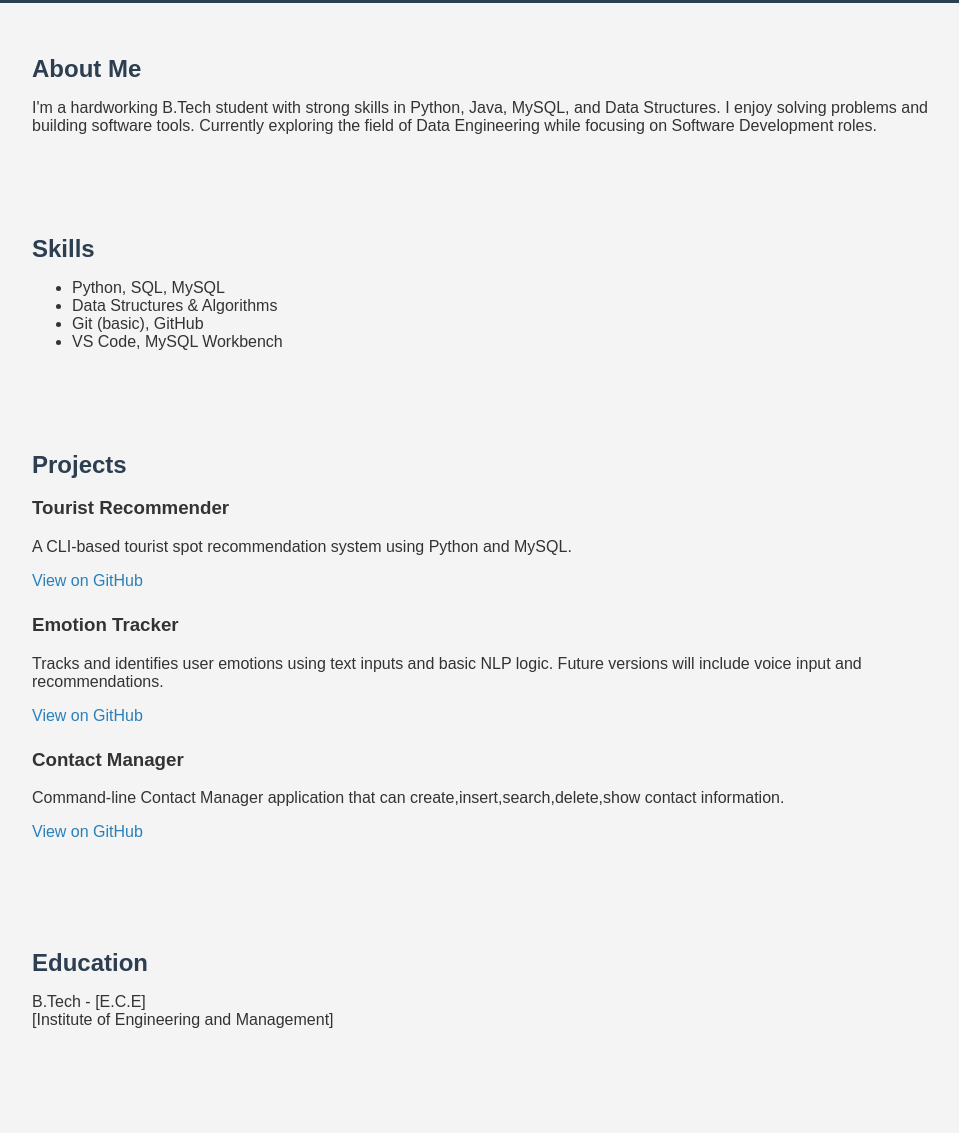
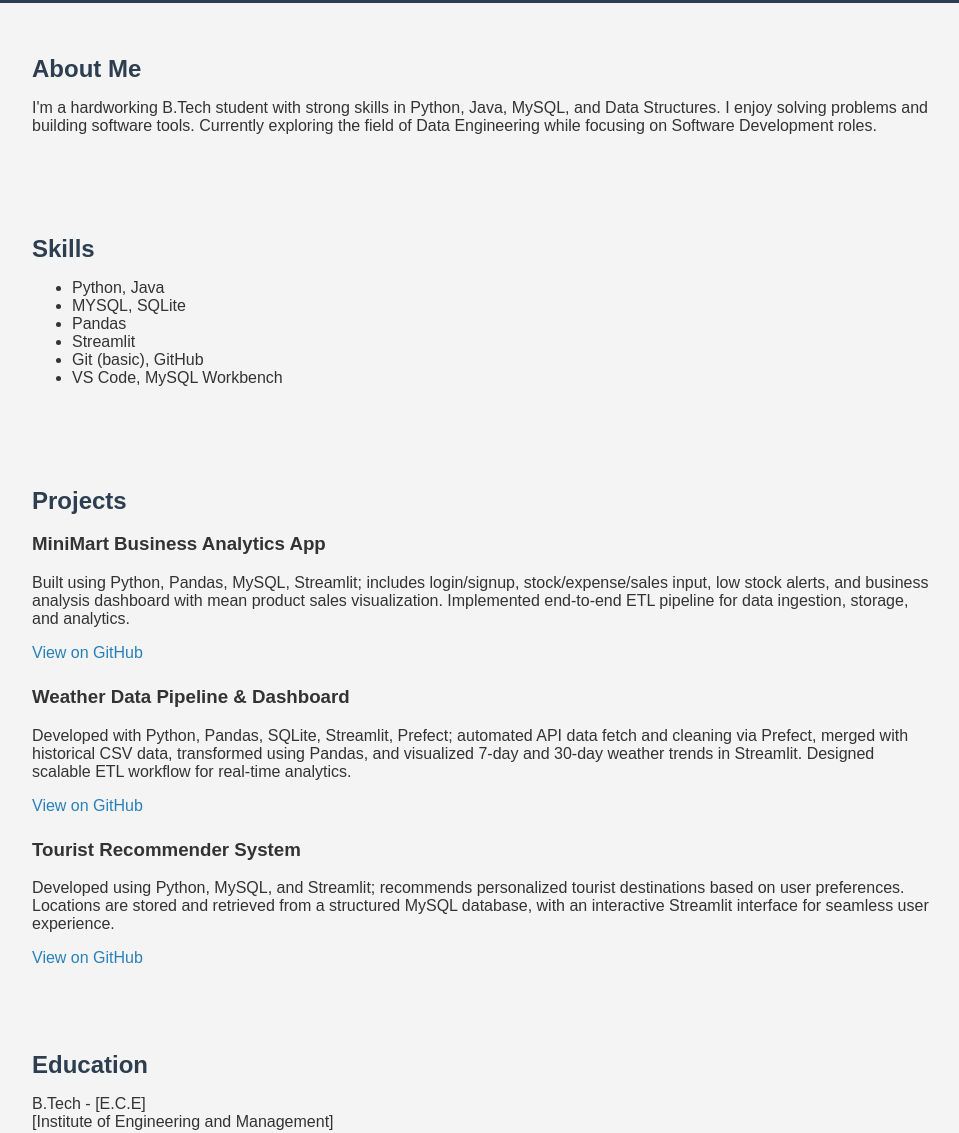
Before and after one commit to abir-codes/portfolio, a plain HTML site: page index.html in a window 1280 px wide. Shown: the part 175-1308 px from the top of the page, without its empty margins (158-1117 px from the left). Drawn offline with Linux system fonts and the light colour scheme.

Commit message:
Update index.html

```diff
--- a/index.html
+++ b/index.html
@@ -54,27 +54,28 @@
   </section> <section>
     <h2>Skills</h2>
     <ul>
-      <li>Python, SQL, MySQL</li>
-      <li>Data Structures & Algorithms</li>
+      <li>Python, Java</li>
+      <li>MYSQL, SQLite</li>
+      <li>Pandas</li>
+      <li>Streamlit</li>
       <li>Git (basic), GitHub</li>
       <li>VS Code, MySQL Workbench</li>
     </ul>
   </section> <section>
     <h2>Projects</h2>
     <div class="project">
-      <h3>Tourist Recommender</h3>
-      <p>A CLI-based tourist spot recommendation system using Python and MySQL.</p>
-      <a href="https://github.com/abir-codes/Tourist-Recommender" target="_blank">View on GitHub</a>
+      <h3>MiniMart Business Analytics App</h3>
+      <p>Built using Python, Pandas, MySQL, Streamlit; includes login/signup, stock/expense/sales input, low stock alerts, and business analysis dashboard with mean product sales visualization. Implemented end-to-end ETL pipeline for data ingestion, storage, and analytics. </p>
+      <a href="https://github.com/abir-codes/Minimart-Application" target="_blank">View on GitHub</a>
     </div><div class="project">
-  <h3>Emotion Tracker</h3>
-  <p>Tracks and identifies user emotions using text inputs and basic NLP logic. Future versions will include voice input and recommendations.</p>
-  <a href="https://github.com/abir-codes/emotion-tracker-python" target="_blank">View on GitHub</a>
+
+  <h3>Weather Data Pipeline & Dashboard</h3>
+  <p>Developed with Python, Pandas, SQLite, Streamlit, Prefect; automated API data fetch and cleaning via Prefect, merged with historical CSV data, transformed using Pandas, and visualized 7-day and 30-day weather trends in Streamlit. Designed scalable ETL workflow for real-time analytics. </p>
+  <a href="https://github.com/abir-codes/Weather-ETL" target="_blank">View on GitHub</a>
 </div>
-
-<div class="project">
-  <h3>Contact Manager</h3>
-  <p>Command-line Contact Manager application that can create,insert,search,delete,show contact information.</p>
-  <a href="https://github.com/abir-codes/contact-manager-java" target="_blank">View on GitHub</a>
+      <h3>Tourist Recommender System</h3>
+  <p>Developed using Python, MySQL, and Streamlit; recommends personalized tourist destinations based on user preferences. Locations are stored and retrieved from a structured MySQL database, with an interactive Streamlit interface for seamless user experience. </p>
+  <a href="https://github.com//abir-codes/Tourist-Recommender" target="_blank">View on GitHub</a>
 </div>
 
   </section> <section>
```
